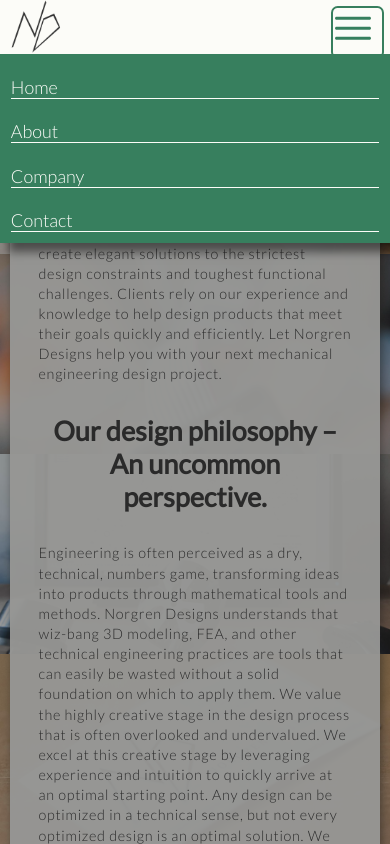
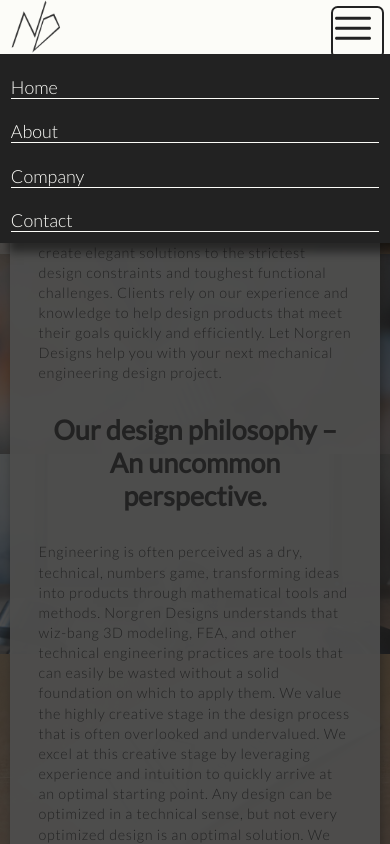
Before and after one commit to bwynn/Norgren-Designs, a plain HTML site: page index.html in a window 390 px wide. Both pictures are taken after a click on the button 357 px from the left and 32 px from the top of the page. Shown: the top 844 px of the page. Drawn offline with nearby package versions, Linux system fonts and the light colour scheme.

Commit message:
Modified color styles, ajdusted font weight for main headline.

```diff
--- a/css/style.css
+++ b/css/style.css
@@ -63,7 +63,7 @@
 
 header,
 a {
-	color: #377F5E;
+	color: #222;
 }
 
 a {
@@ -103,22 +103,20 @@
 
 #nd > div.nav-background {
 	width: 100%;
-	height: 100%;
+	height: inherit;
 	position: absolute;
 	top: 3em;
 	left: 0;
 	z-index: 5;
-	background-color: #333;
-	opacity: .5;
+	background-color: #222;
+	opacity: .8;
 	display: none;
-	padding-bottom: 300em;
 }
 
 /* ------------------  Header Elements -------------------------------  */
 header#globalHeader {
 	height: 3em;
 	overflow: hidden;
-	border-bottom: .1em solid #377F5E;
 }
 
 header#globalHeader a.homeBtn {
@@ -153,7 +151,7 @@
 header#globalHeader > nav > ul > li {
 	-webkit-flex-grow: 1;
 	flex-grow: 1;
-	border-right: 1px solid #377F5E;
+	border-right: 1px solid #222;
 }
 
 header#globalHeader > nav > ul > li:last-child {
@@ -173,7 +171,9 @@
 div#logo-wrap h1 {
 	text-transform: uppercase;
 	letter-spacing: 2px;
-	margin-top: .2em;
+	margin-top: .8em;
+	font-weight: 300;
+	font-size: 1.5em;
 }
 
 figure#headerIcon {
@@ -205,7 +205,7 @@
 	width: 4em;
 	margin: .45em;
 	background-color: inherit;
-	border: .2em solid #377F5E;
+	border: .2em solid #222;
 	border-radius: .5em;
 	cursor: pointer;
 	position: relative;
@@ -214,7 +214,7 @@
 }
 
 button#mobileNavBtn:hover {
-	background-color: #377F5E;
+	background-color: #222;
 }
 
 button#mobileNavBtn:hover > svg > path.bar {
@@ -232,7 +232,7 @@
 	z-index: 10;
 	width: 100%;
 	top: 3em;
-	background-color: #377F5E;
+	background-color: #222;
 	box-shadow: .5em .5em .5em rgba(0, 0, 0, .5);
 }
 
@@ -568,11 +568,6 @@
 		width: 80%;
 	}
 
-	div#logo-wrap h1 {
-		font-size: 1.3em;
-		margin-top: .5em;
-	}
-
 	div#contentSection > section {
 		width: 95%;
 		-webkit-transition: 1.5s background ease-in-out;
--- a/index.html
+++ b/index.html
@@ -29,9 +29,9 @@
            <button id='mobileNavBtn'>
              <svg version="1.1" id="menu-bar" xmlns="http://www.w3.org/2000/svg" xmlns:xlink="http://www.w3.org/1999/xlink" x="0px" y="0px"' +
                'viewBox="0 0 40 40" enable-background="new 0 0 40 40" xml:space="preserve">
-             <path class="bar" fill="#377F5E" d="M36.5,11.7h-33C2.7,11.7,2,11,2,10.2v0c0-0.8,0.7-1.5,1.5-1.5h33c0.8,0,1.5,0.7,1.5,1.5v0C38,11,37.3,11.7,36.5,11.7z"/>
-             <path class="bar" fill="#377F5E" d="M36.5,21.7h-33C2.7,21.7,2,21,2,20.2v0c0-0.8,0.7-1.5,1.5-1.5h33c0.8,0,1.5,0.7,1.5,1.5v0C38,21,37.3,21.7,36.5,21.7z"/>
-             <path class="bar" fill="#377F5E" d="M36.5,31.7h-33C2.7,31.7,2,31,2,30.2v0c0-0.8,0.7-1.5,1.5-1.5h33c0.8,0,1.5,0.7,1.5,1.5v0C38,31,37.3,31.7,36.5,31.7z"/>
+             <path class="bar" fill="#222222" d="M36.5,11.7h-33C2.7,11.7,2,11,2,10.2v0c0-0.8,0.7-1.5,1.5-1.5h33c0.8,0,1.5,0.7,1.5,1.5v0C38,11,37.3,11.7,36.5,11.7z"/>
+             <path class="bar" fill="#222222" d="M36.5,21.7h-33C2.7,21.7,2,21,2,20.2v0c0-0.8,0.7-1.5,1.5-1.5h33c0.8,0,1.5,0.7,1.5,1.5v0C38,21,37.3,21.7,36.5,21.7z"/>
+             <path class="bar" fill="#222222" d="M36.5,31.7h-33C2.7,31.7,2,31,2,30.2v0c0-0.8,0.7-1.5,1.5-1.5h33c0.8,0,1.5,0.7,1.5,1.5v0C38,31,37.3,31.7,36.5,31.7z"/>
              </svg>
            </button>
            <nav>
```
